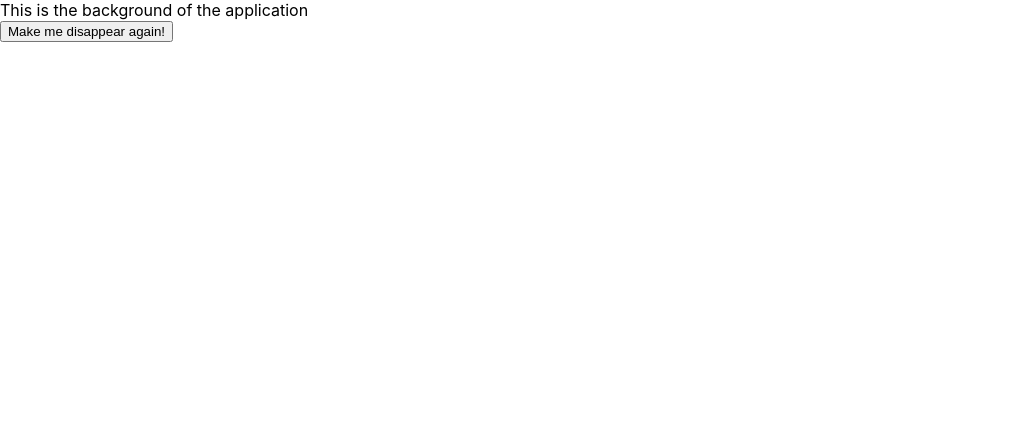
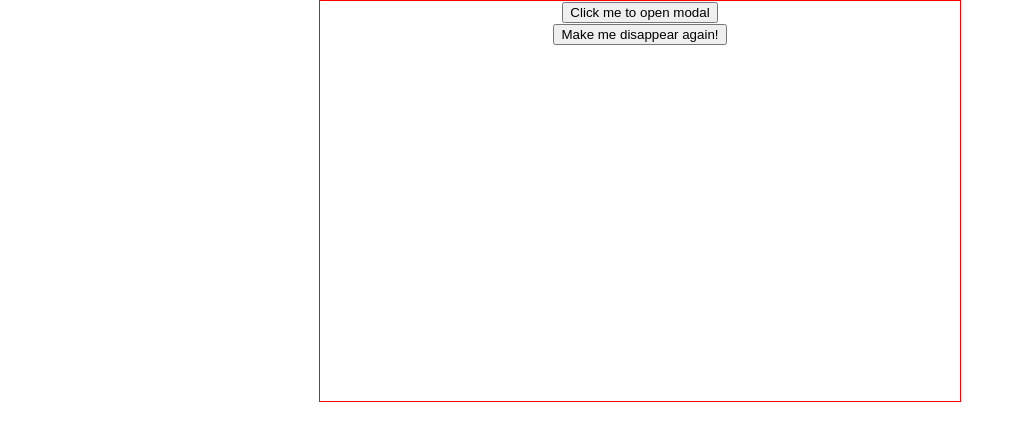
Before and after one commit to RCastilho91/coding_sandbox, a React (Create React App) app in the folder react-sandbox/: page / in a window 1280 px wide. Shown: the top 440 px of the page, without its empty margins (0-1024 px from the left). Built offline with nearby package versions, Linux system fonts and the light colour scheme.

Commit message:
Refactoring popup structure

```diff
--- a/react-sandbox/src/App.js
+++ b/react-sandbox/src/App.js
@@ -1,14 +1,12 @@
 import React from 'react';
 import './App.css';
-import PopUp from './components/pop-up/PopUp'
+import PopUpPage from './components/pop-up/PopUpPage';
 
 function App() {
+
   return (
     <div className="App">
-
-      This is the background of the application
-
-      <PopUp />
+      <PopUpPage />
     </div>
   );
 }
--- /dev/null
+++ b/react-sandbox/src/components/pop-up/PopUpPage.js
@@ -0,0 +1,31 @@
+import React, { Component } from 'react';
+import PopUp from './PopUp';
+
+
+class ModalPage extends Component {
+    constructor(props){
+        super(props);
+
+        this.state = {
+            activePopup: false,
+        }
+        this.handleClick = this.handleClick.bind(this);
+    }
+
+    handleClick() {
+        this.setState({
+            activePopup: !this.state.activePopup
+        })
+    }
+
+    render(){
+        return(
+            <div className="container">
+                <button onClick={this.handleClick}>Click me to open modal</button>
+                <PopUp visible={this.state.activePopup} />
+            </div>
+        )
+    }
+}
+
+export default ModalPage;
```
